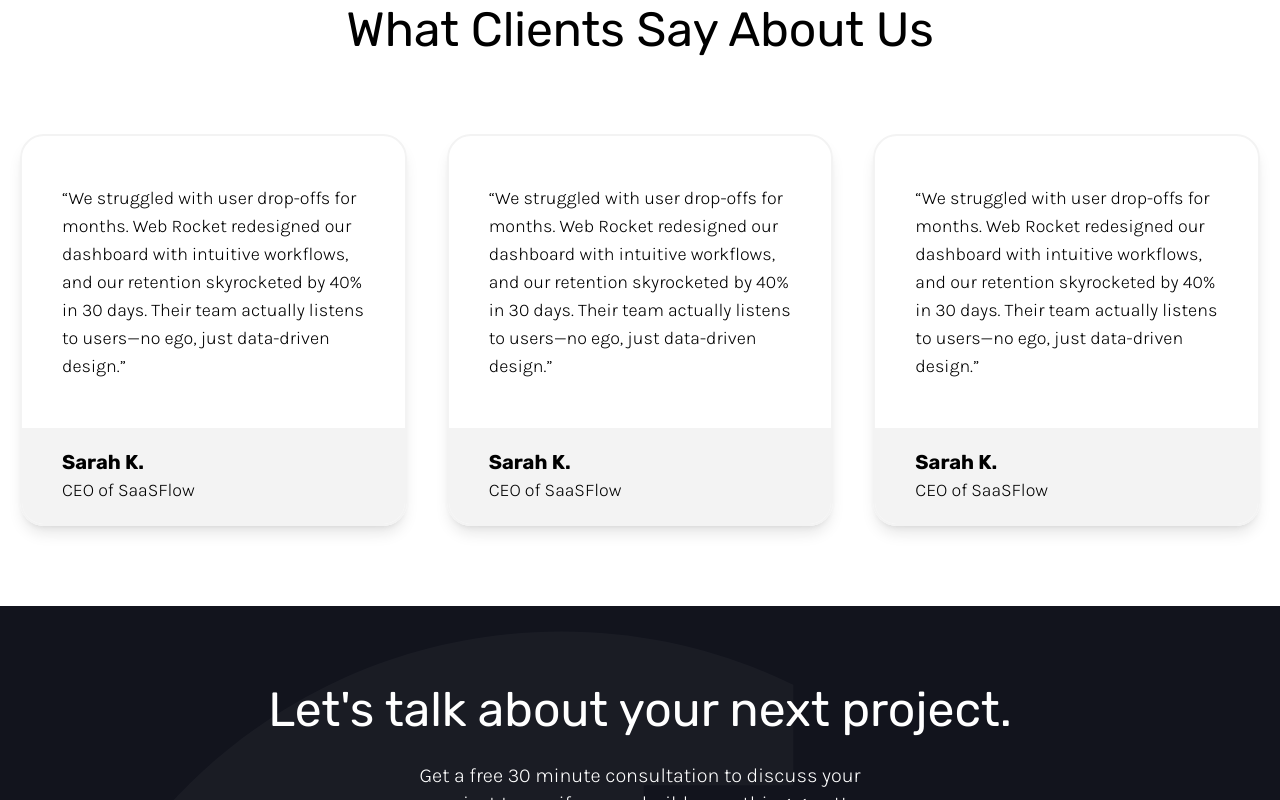
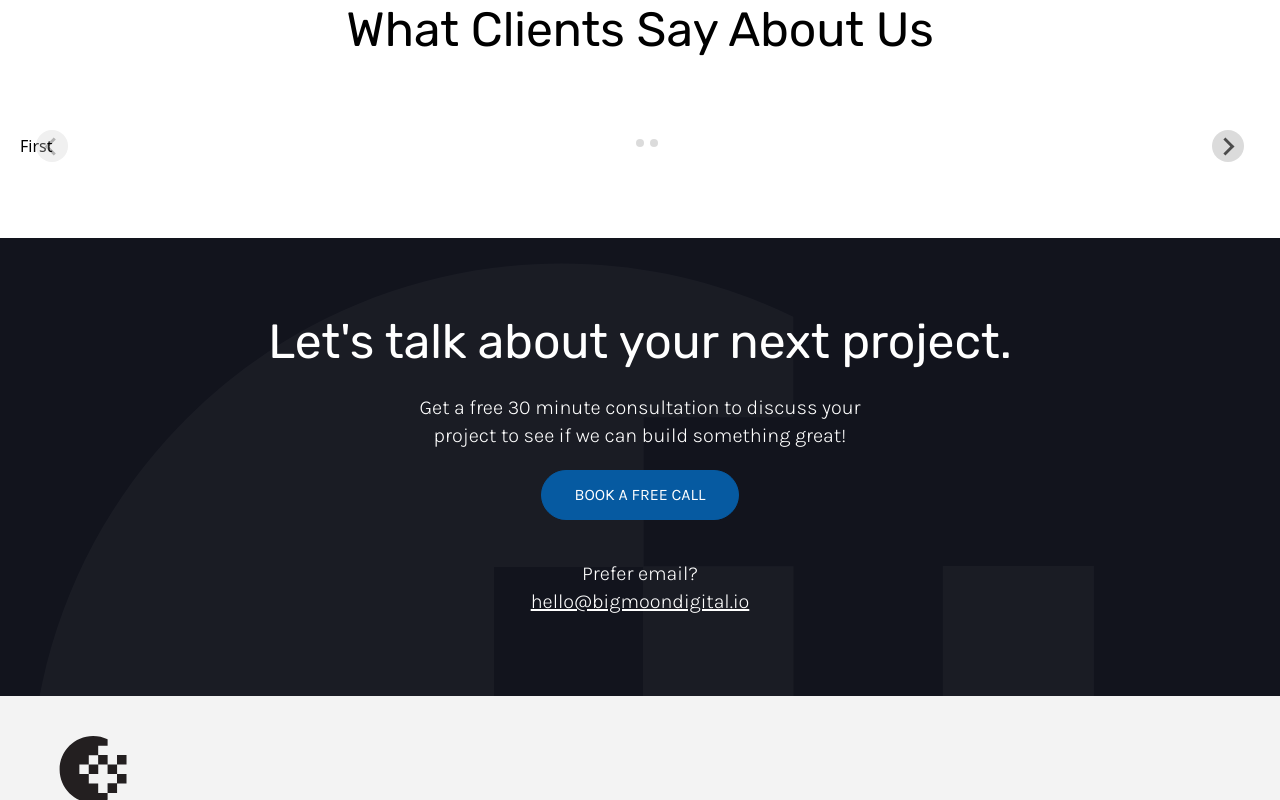
Before and after one commit to devaaronjohnson/big-moon-digital-sveltekit, a SvelteKit app: page / in a window 1280 px wide. Shown: the part 4400-5200 px from the top of the page. Built offline with nearby package versions, Linux system fonts and the light colour scheme.

Commit message:
working on tesimonials

```diff
--- a/package.json
+++ b/package.json
@@ -12,6 +12,7 @@
 		"lint": "prettier --check ."
 	},
 	"devDependencies": {
+		"@splidejs/splide": "^4.1.4",
 		"@sveltejs/adapter-auto": "^6.0.0",
 		"@sveltejs/kit": "^2.22.0",
 		"@sveltejs/vite-plugin-svelte": "^6.0.0",
--- a/src/components/Footer.svelte
+++ b/src/components/Footer.svelte
@@ -51,7 +51,7 @@
 					</li>
 					<li class="flex items-center gap-2 font-karla text-lg leading-loose font-light">
 						<img src="/mail_blue.svg" alt="Email" class="w-5" />
-						<a href="/">hello@bigmoondigital.io</a>
+						<a href="mailto:aaron@bigmoondigital.io">aaron@bigmoondigital.io</a>
 					</li>
 				</ul>
 			</div>
--- a/src/routes/+page.svelte
+++ b/src/routes/+page.svelte
@@ -1,5 +1,28 @@
 <script>
 	import { ProjectPill } from '$components';
+
+	import { onMount } from 'svelte';
+	import Splide from '@splidejs/splide';
+	import '@splidejs/splide/dist/css/splide.min.css';
+
+	let splideRoot;
+	let slides = $state(['First', 'Second', 'Third']); // runes reactivity
+
+	const { data } = $props();
+
+	$effect(() => {
+		console.log(data);
+	});
+
+	onMount(() => {
+		const splide = new Splide(splideRoot, { perPage: 1 });
+		splide.mount();
+
+		return () => splide.destroy();
+	});
+
+	// import { Splide, SplideSlide } from '@splidejs/svelte-splide';
+	// import '@splidejs/splide/css';
 </script>
 
 <main class="relative overflow-x-hidden">
@@ -17,7 +40,9 @@
 			</p>
 			<div class="flex items-center justify-center">
 				<a
-					href="/"
+					href="https://calendly.com/aaron-bigmoondigital/30min"
+					target="_blank"
+					aria-label="Opens in a new tab"
 					class="rounded-full border border-darkestBlue bg-darkestBlue px-8 py-3 font-karla text-base font-normal text-white uppercase transition-all duration-200 hover:border-darkBlue hover:bg-darkBlue"
 					>Book a Meeting</a
 				>
@@ -201,8 +226,50 @@
 			<h2 class="mb-10 text-center font-rubik text-4xl font-normal text-black lg:mb-20 lg:text-5xl">
 				What Clients Say About Us
 			</h2>
-			<div class="relative grid grid-cols-1 gap-10 lg:grid-cols-3">
-				<div class="overflow-hidden rounded-3xl border-2 border-[#f3f3f3] shadow-lg">
+
+			<div class="relative grid grid-cols-1 gap-10 lg:grid-cols-1">
+				<!-- <Splide aria-label="My Favorite Images">
+					<SplideSlide>
+						<div class="overflow-hidden">
+							<div class="px-10 pt-5 pb-5">
+								<p class="text-center font-karla text-lg font-light text-pretty">
+									“We struggled with user drop-offs for months. Web Rocket redesigned our dashboard
+									with intuitive workflows, and our retention skyrocketed by 40% in 30 days. Their
+									team actually listens to users—no ego, just data-driven design.”
+								</p>
+							</div>
+							<div class="px-10">
+								<p class="text-center font-rubik text-xl font-bold text-black">Sarah K.</p>
+								<p class="text-center font-karla text-lg font-light text-black">CEO of SaaSFlow</p>
+							</div>
+						</div>
+					</SplideSlide>
+				</Splide> -->
+				<div bind:this={splideRoot} class="splide">
+					<div class="splide__track">
+						<ul class="splide__list">
+							{#each slides as slide}
+								<li class="splide__slide">{slide}</li>
+							{/each}
+						</ul>
+					</div>
+				</div>
+				<!--
+				<div class="overflow-hidden">
+					<div class="px-10 pt-5 pb-5">
+						<p class="text-center font-karla text-lg font-light text-pretty">
+							“We struggled with user drop-offs for months. Web Rocket redesigned our dashboard with
+							intuitive workflows, and our retention skyrocketed by 40% in 30 days. Their team
+							actually listens to users—no ego, just data-driven design.”
+						</p>
+					</div>
+					<div class="px-10">
+						<p class="text-center font-rubik text-xl font-bold text-black">Sarah K.</p>
+						<p class="text-center font-karla text-lg font-light text-black">CEO of SaaSFlow</p>
+					</div>
+				</div>
+				-->
+				<!-- <div class="overflow-hidden rounded-3xl border-2 border-[#f3f3f3] shadow-lg">
 					<div class="px-10 pt-12 pb-12">
 						<p class="font-karla text-lg font-light">
 							“We struggled with user drop-offs for months. Web Rocket redesigned our dashboard with
@@ -214,8 +281,8 @@
 						<p class="font-rubik text-xl font-bold text-black">Sarah K.</p>
 						<p class="font-karla text-lg font-light text-black">CEO of SaaSFlow</p>
 					</div>
-				</div>
-				<div class="overflow-hidden rounded-3xl border-2 border-[#f3f3f3] shadow-lg">
+				</div> -->
+				<!-- <div class="overflow-hidden rounded-3xl border-2 border-[#f3f3f3] shadow-lg">
 					<div class="px-10 pt-12 pb-12">
 						<p class="font-karla text-lg font-light">
 							“We struggled with user drop-offs for months. Web Rocket redesigned our dashboard with
@@ -227,20 +294,7 @@
 						<p class="font-rubik text-xl font-bold text-black">Sarah K.</p>
 						<p class="font-karla text-lg font-light text-black">CEO of SaaSFlow</p>
 					</div>
-				</div>
-				<div class="overflow-hidden rounded-3xl border-2 border-[#f3f3f3] shadow-lg">
-					<div class="px-10 pt-12 pb-12">
-						<p class="font-karla text-lg font-light">
-							“We struggled with user drop-offs for months. Web Rocket redesigned our dashboard with
-							intuitive workflows, and our retention skyrocketed by 40% in 30 days. Their team
-							actually listens to users—no ego, just data-driven design.”
-						</p>
-					</div>
-					<div class="bg-[#f3f3f3] px-10 py-5">
-						<p class="font-rubik text-xl font-bold text-black">Sarah K.</p>
-						<p class="font-karla text-lg font-light text-black">CEO of SaaSFlow</p>
-					</div>
-				</div>
+				</div> -->
 			</div>
 		</div>
 	</section>
--- /dev/null
+++ b/src/routes/page.server.js
@@ -0,0 +1,21 @@
+import { error } from '@sveltejs/kit';
+import { getHome } from '$utils/getData';
+
+/** @type {import('./$types').PageServerLoad} */
+
+export async function load() {
+    const res = await getHome();
+
+    // const pageData = res.body.data.page;
+
+
+
+    // const testimonials = res.body.data.testimonials.edges;
+
+    console.log(res);
+    // if (testimonials) {
+    //     return { testimonials };
+    // }
+
+    // throw error(404, 'Not Found');
+}
--- a/src/utils/getData.js
+++ b/src/utils/getData.js
@@ -84,3 +84,26 @@ export async function getPost(slug) {
     }
   });
 }
+
+export async function getHome() {
+  return getData({
+    query: `
+    query getHome {
+      testimonials {
+        edges {
+          node {
+            content
+            title
+            slug
+            testimonialContent {
+              company
+              title
+            }
+          }
+        }
+      }
+    }
+    `,
+    variables: {}
+  });
+}
```
Also changed, not shown: 1 other file (tests, documents, lock files or other folders).
